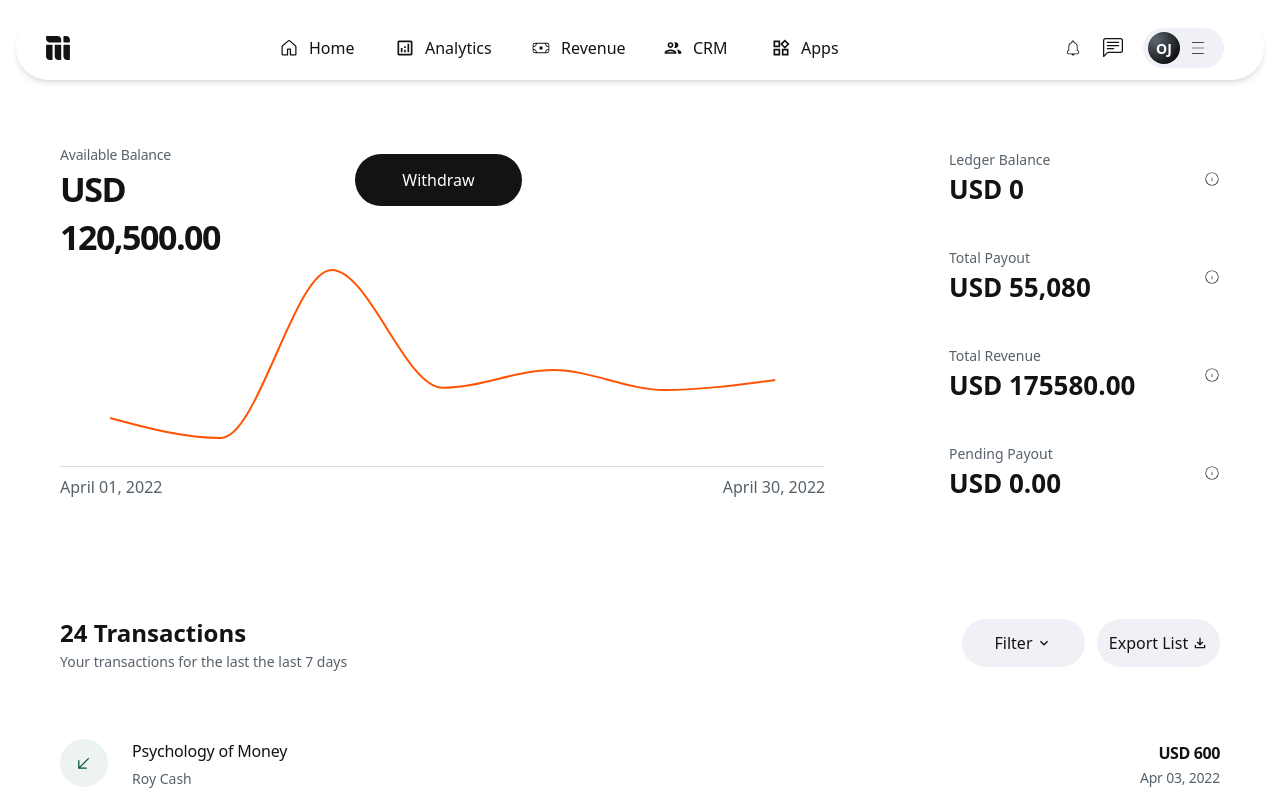
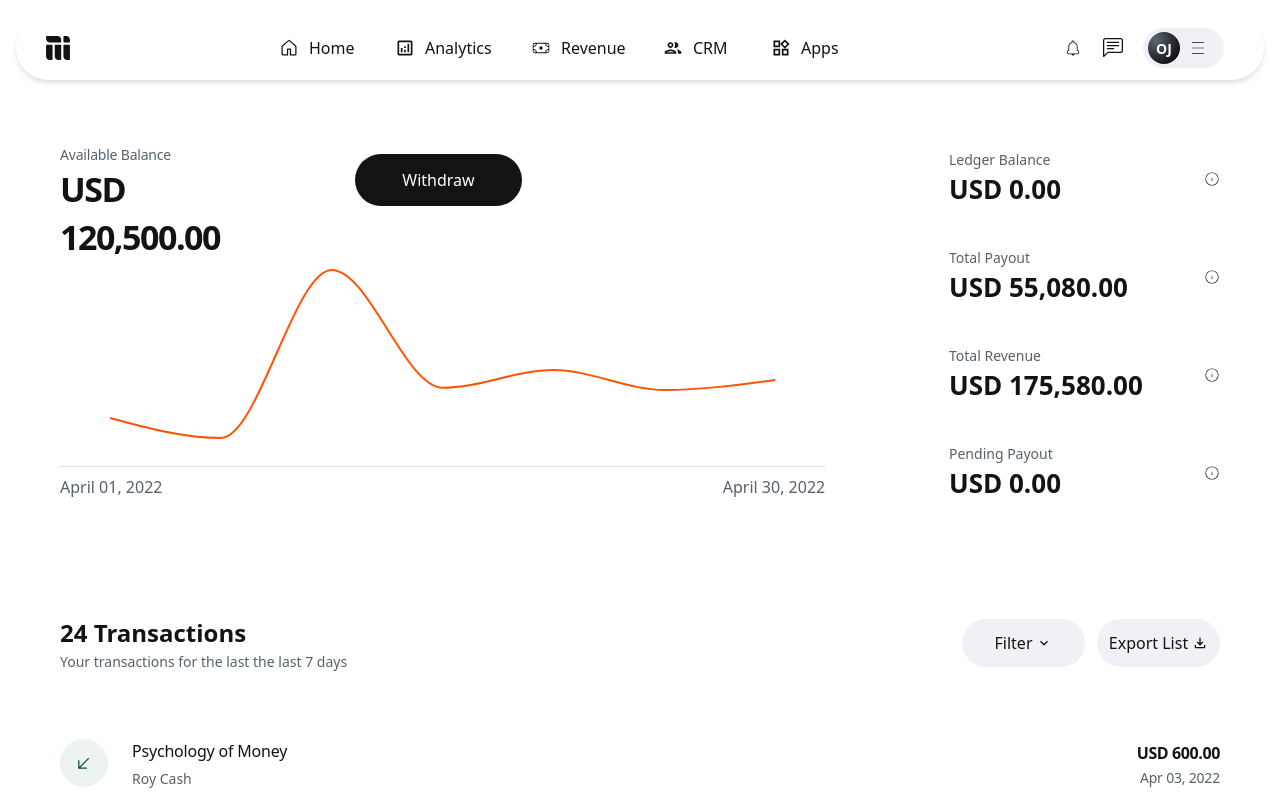
Before and after one commit to Napolite/mainstack, a React (Vite) app: page / in a window 1280 px wide. Shown: the top 800 px of the page. Built offline with nearby package versions, Linux system fonts and the light colour scheme.

Commit message:
added to locale string kinikan

```diff
--- a/src/components/blanace/index.tsx
+++ b/src/components/blanace/index.tsx
@@ -29,7 +29,11 @@ function Balances() {
         <div>
           <div className="text-[14px] text-[#56616b]">Ledger Balance</div>
           <div className="text-[#131316] text-[26px] font-[700]">
-            USD {Number(balances?.pendingPayout.toFixed(2)).toLocaleString()}
+            USD{" "}
+            {balances?.pendingPayout.toLocaleString("en-US", {
+              minimumFractionDigits: 2,
+              maximumFractionDigits: 2,
+            })}
           </div>
         </div>
         <CiCircleInfo />
@@ -38,7 +42,11 @@ function Balances() {
         <div>
           <div className="text-[14px] text-[#56616b]">Total Payout</div>
           <div className="text-[#131316] text-[26px] font-[700]">
-            USD {Number(balances?.totalPayout.toFixed(2)).toLocaleString()}
+            USD{" "}
+            {balances?.totalPayout?.toLocaleString("en-US", {
+              minimumFractionDigits: 2,
+              maximumFractionDigits: 2,
+            })}
           </div>
         </div>
         <CiCircleInfo />
@@ -47,7 +55,11 @@ function Balances() {
         <div>
           <div className="text-[14px] text-[#56616b]">Total Revenue</div>
           <div className="text-[#131316] text-[26px] font-[700]">
-            USD {balances?.totalRevenue.toFixed(2).toLocaleString()}
+            USD{" "}
+            {balances?.totalRevenue.toLocaleString("en-US", {
+              minimumFractionDigits: 2,
+              maximumFractionDigits: 2,
+            })}
           </div>
         </div>
         <CiCircleInfo />
@@ -56,7 +68,11 @@ function Balances() {
         <div>
           <div className="text-[14px] text-[#56616b]">Pending Payout</div>
           <div className="text-[#131316] text-[26px] font-[700]">
-            USD {balances?.pendingPayout.toFixed(2).toLocaleString()}
+            USD{" "}
+            {balances?.pendingPayout.toLocaleString("en-US", {
+              minimumFractionDigits: 2,
+              maximumFractionDigits: 2,
+            })}
           </div>
         </div>
         <CiCircleInfo />
--- a/src/components/transaction-list/transactionList.tsx
+++ b/src/components/transaction-list/transactionList.tsx
@@ -44,7 +44,11 @@ function TransactionList({ transaction }: { transaction: Transaction }) {
       </div>
       <div className="text-right">
         <div className="text-[16px] font-[700] leading-[150%] tracking-[-0.4px] mb-[5px]">
-          USD {transaction.amount.toLocaleString("en-US", {})}
+          USD{" "}
+          {transaction.amount.toLocaleString("en-US", {
+            minimumFractionDigits: 2,
+            maximumFractionDigits: 2,
+          })}
         </div>
         <div className="text-[14px] font-[500] text-[#56616B] tracking-[-0.2px] leading-[16px]">
           {transaction?.date}
```
